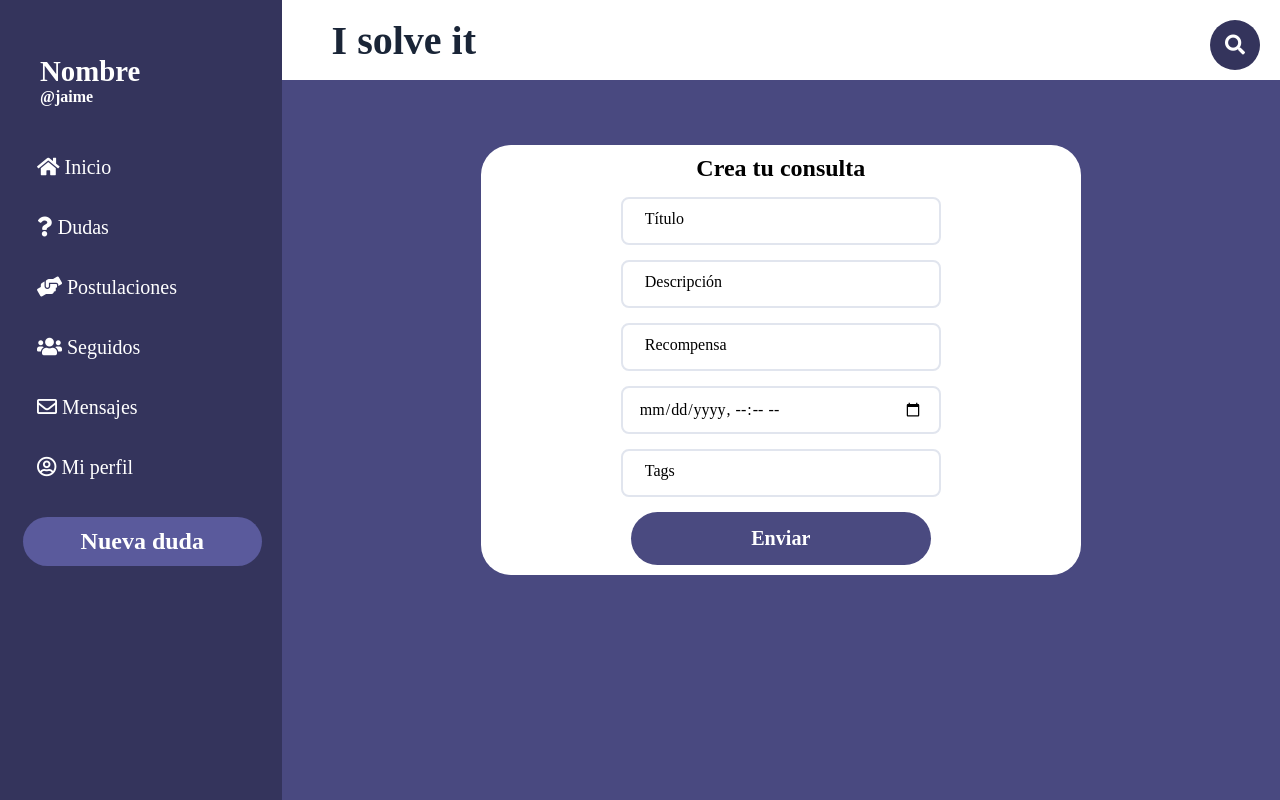
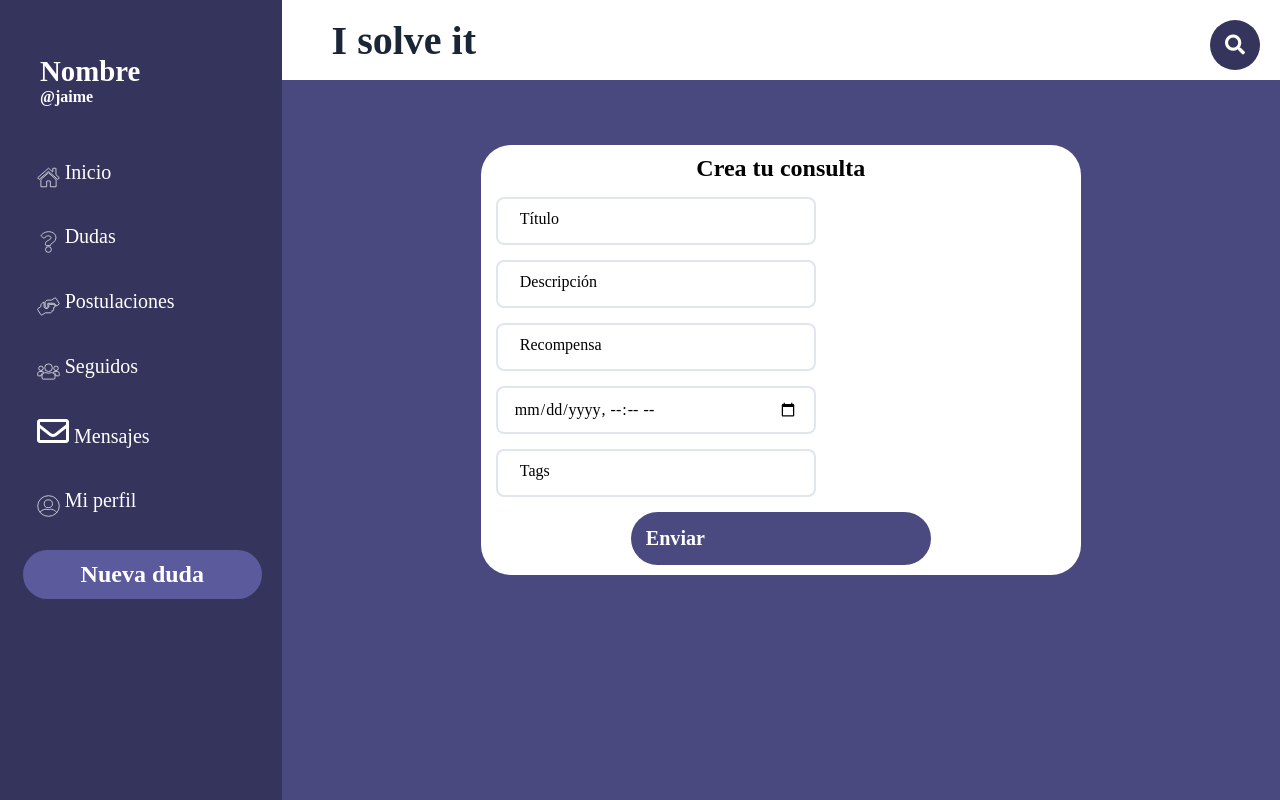
Before and after one commit to Nasher3296/ISolveIt, a PHP site: page /PaginasBalsamiq/NO_TOCAR.html in a window 1280 px wide. Run offline with PHP 8.4, Linux system fonts and the light colour scheme; some libraries are stand-ins or nearby versions.

Commit message:
Un par de cambios en los iconos

```diff
--- a/PaginasBalsamiq/NO_TOCAR.html
+++ b/PaginasBalsamiq/NO_TOCAR.html
@@ -26,12 +26,12 @@
         </div>
         <div class="sidebar_menu">
             <ul>
-                <li class="botones_sidebar"><a class="a" href="inicio.php"><i class="fas fa-home"></i> Inicio</a></li>
-                <li class="botones_sidebar"><a class="a" href=""><i class="fas fa-question"></i> Dudas</a></li>
-                <li class="botones_sidebar"><a class="a" href=""><i class="fas fa-hands-helping"></i> Postulaciones</a></li>
-                <li class="botones_sidebar"><a class="a" href=""><i class="fas fa-users"></i> Seguidos</a></li>
-                <li class="botones_sidebar"><a class="a" href=""><i class="far fa-envelope"></i> Mensajes</a></li>
-                <li class="botones_sidebar"><a class="a" href=""><i class="far fa-user-circle"></i> Mi perfil</a></li>
+                <li class="botones_sidebar"><a class="a" href="inicio.php"><img class="iconos_sidebar" src="../PagInicio/Recursos/iconos/Inicio.svg" alt=""> Inicio</a></li>
+                <li class="botones_sidebar"><a class="a" href=""><img class="iconos_sidebar" src="../PagInicio/Recursos/iconos/Dudas.svg" alt=""> Dudas</a></li>
+                <li class="botones_sidebar"><a class="a" href=""><img class="iconos_sidebar" src="../PagInicio/Recursos/iconos/Postulaciones.svg" alt=""> Postulaciones</a></li>
+                <li class="botones_sidebar"><a class="a" href=""><img class="iconos_sidebar" src="../PagInicio/Recursos/iconos/Seguidos.svg" alt=""> Seguidos</a></li>
+                <li class="botones_sidebar"><a class="a" href=""><i id="icono_mensaje" class="far fa-envelope"></i> Mensajes</a></li>
+                <li class="botones_sidebar"><a class="a" href=""><img class="iconos_sidebar" id="icono_miperfil" src="../PagInicio/Recursos/iconos/Mi Perfil.svg" alt=""> Mi perfil</a></li>
             </ul>
         </div>
         <a href=""><h2 class="h2">Nueva duda</h2></a>
@@ -43,57 +43,44 @@
                         <div class="contenedor">
                             <h2 id="h2">Crea tu consulta</h2>
                             <!-- <div class="cont"> -->
-                                <center>
                             <div class="form2">
                                 <input type="text" id="titulo" class="form__input" autocomplete="off" placeholder=" ">
                                 <label for="email" class="form__label">Título</label>
                             </div>
-                                </center>
                             <!-- </div> -->
 
                             <!-- <div class="cont" id="cont_grande"> -->
-                                <center>
                                 <div class="form2">
                                     <input type="text" name="desc" class="form__input" autocomplete="off" placeholder=" ">
                                     <label for="" class="form__label">Descripción</label>
                                 </div>
-                                </center>
                                 <!-- <textarea name="text" rows="14" cols="10" wrap="soft"> </textarea> -->
                             <!-- </div> -->
 
                             <!-- <div class="cont"> -->
-                                <center>
-
                                 <div class="form2">
                                     <input type="number" name=rec class="form__input" autocomplete="off" placeholder=" ">
                                     <label for="" class="form__label">Recompensa</label>
                                 </div>
-                                </center>
                             <!-- </div> -->
 
                             <!-- <div class="cont"> -->
-                                <center>
                                 <div class="form2">
                                     <input type="datetime-local" name="lim" class="form__input" autocomplete="off" placeholder=" ">
                                     <label for="email" class="form__label"></label>
                                 </div>
-                                </center>
                             <!-- </div> -->
 
                             <!-- <div class="cont"> -->
-                                <center>
                                 <div class="form2">
                                     <input type="text" name="tag" class="form__input" autocomplete="off" placeholder=" ">
                                     <label for="tag" class="form__label">Tags</label>
                                 </div>
-                                </center>
                             <!-- </div> -->
 
                             <div class="enviar">
-                                <center>
                                 <a href="" type="submit" name="postear"><h6>Enviar</h6></a>
-                                </center>
-                            </div>
+                             </div>
                         </div>
                     </form>
                 </div>
--- a/PaginasBalsamiq/style2.css
+++ b/PaginasBalsamiq/style2.css
@@ -133,9 +133,17 @@ font-size: 1rem;
 }
 
 .iconos_sidebar {
+    position: relative;
+    top: 10px;
+
     width: 10%;
     height: auto;
 }
+
+#icono_mensaje {
+    font-size: 32px;
+}
+
 
 
 .posteo_datosusuario{
```
Also changed, not shown: PagInicio/Recursos/iconos/Dudas.svg, PagInicio/Recursos/iconos/Inicio.svg, PagInicio/Recursos/iconos/Mi Perfil.svg, PagInicio/Recursos/iconos/Postulaciones.svg, PagInicio/Recursos/iconos/Seguidos.svg.
